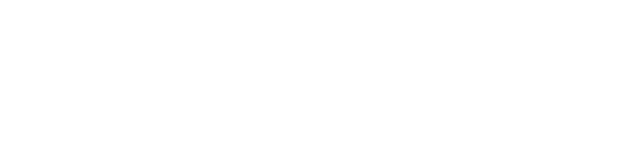
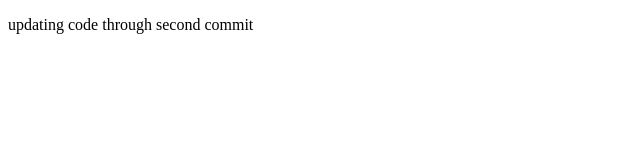
Before and after one commit to gauravin25/git, a plain HTML site: page index.html in a window 1280 px wide. Shown: the whole page, without its empty margins (0-640 px from the left). Drawn offline with Linux system fonts and the light colour scheme.

Commit message:
second commit

```diff
--- a/index.html
+++ b/index.html
@@ -6,6 +6,6 @@
     <title>Document</title>
 </head>
 <body>
-
+    <p>updating code through second commit</p>
 </body>
 </html>
```
